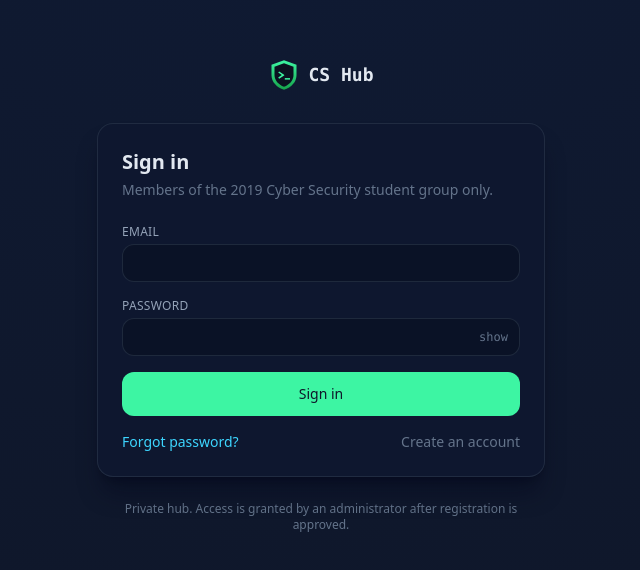
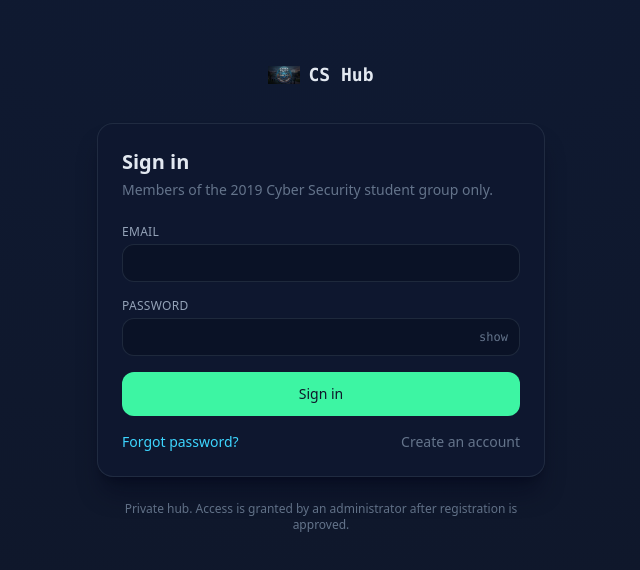
Before and after one commit to tasamnew/2019-cyber-security-batch-, a Next.js app: page /login in a window 1280 px wide. Shown: the part 104-674 px from the top of the page, without its empty margins (319-959 px from the left). Built offline with nearby package versions, Linux system fonts and the light colour scheme.

Commit message:
Use the uploaded logo.png as the site logo

```diff
--- a/src/app/layout.tsx
+++ b/src/app/layout.tsx
@@ -11,9 +11,9 @@ export const metadata: Metadata = {
   description:
     'Discussion, resources, CTF practice and assignment tracking for the 2019 Cyber Security student group.',
   icons: {
-    icon: '/logo.svg',
-    shortcut: '/logo.svg',
-    apple: '/logo.svg',
+    icon: '/logo.png',
+    shortcut: '/logo.png',
+    apple: '/logo.png',
   },
   robots: {
     // This is a private student hub: keep it out of search indexes entirely.
--- a/src/components/logo.tsx
+++ b/src/components/logo.tsx
@@ -11,7 +11,7 @@ import { cn } from '@/lib/utils';
  * Recommended source canvas: 512x512 with transparency so it stays sharp on
  * high-DPI screens and in the browser tab.
  */
-const LOGO_SRC = '/logo.svg';
+const LOGO_SRC = '/logo.png';
 
 export function LogoMark({ className }: { className?: string }) {
   return (
```
Also changed, not shown: public/logo.png (added).
